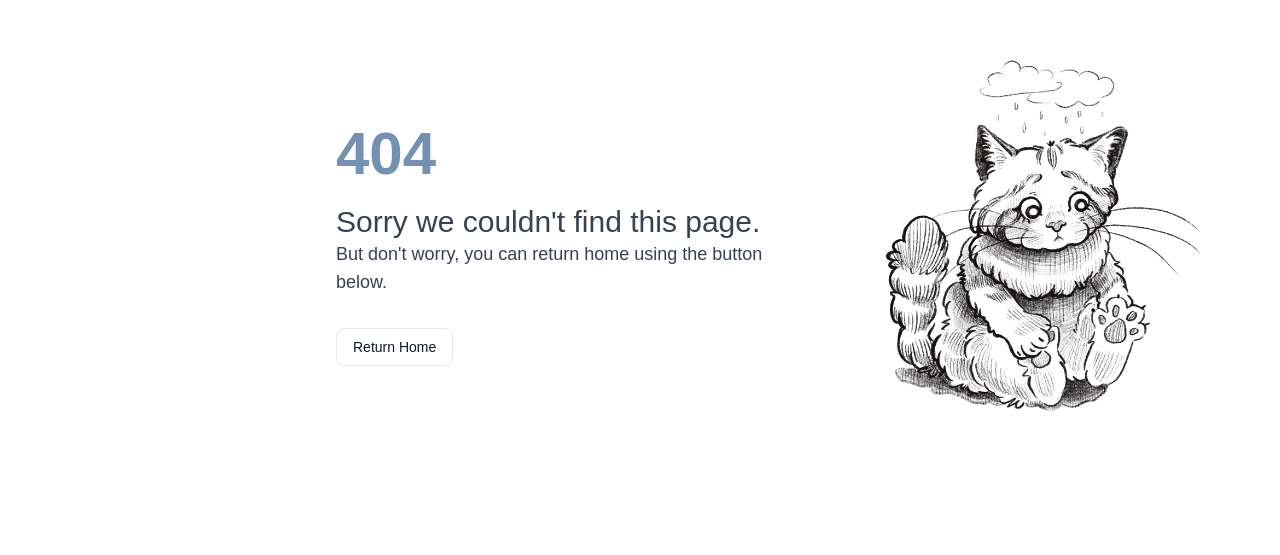
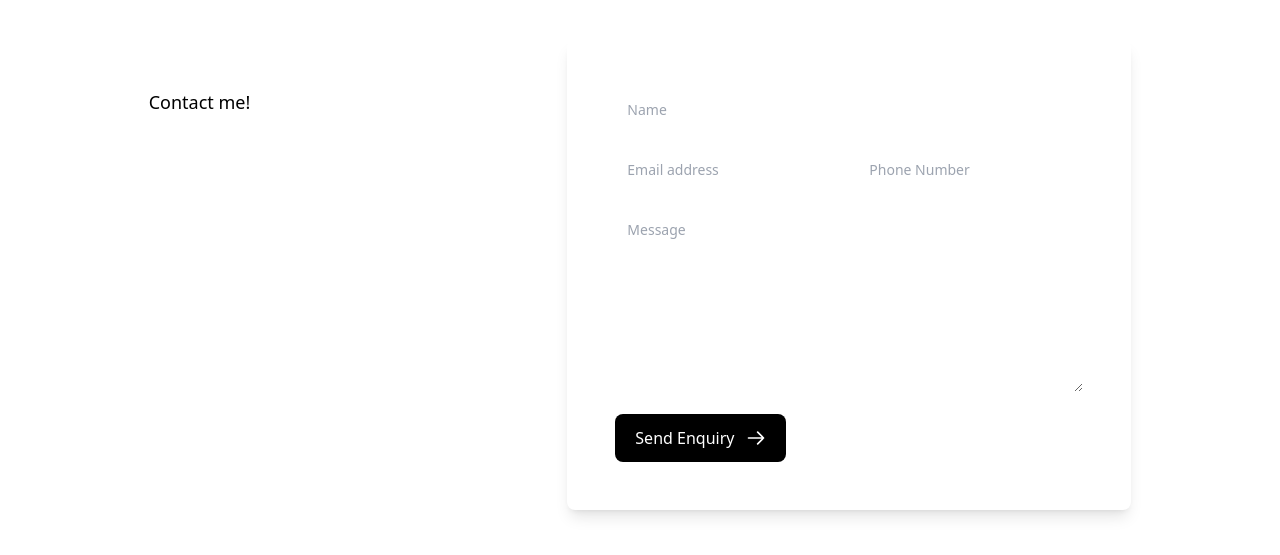
Before and after one commit to ericcxie/personal-website, a Next.js app: page /contactform in a window 1280 px wide. Before the commit this address had no page. Shown: the part 125-680 px from the top of the page. Built offline with nearby package versions, Linux system fonts and the light colour scheme.

Commit message:
Added shadow to navbar on scroll

```diff
--- a/components/navigation/navbar.js
+++ b/components/navigation/navbar.js
@@ -7,12 +7,14 @@ import { RxDividerVertical } from 'react-icons/rx';
 import { Transition } from "@headlessui/react";
 import { Link as ScrollLink } from 'react-scroll';
 import Link from 'next/link';
+import { sendStatusCode } from 'next/dist/server/api-utils';
 
 
 
 export default function NavBar(props) {
     const [isOpen, setIsOpen] = useState(false);
     const menuRef = useRef(null);
+    const [navbar, setNavbar] = useState(false)
 
     useEffect(() => {
       function handleClickOutside(event) {
@@ -29,9 +31,21 @@ export default function NavBar(props) {
       };
     }, [menuRef]);
 
+    const changeNavbar = () => {
+      if (window.scrollY >= 64) {
+        setNavbar(true);
+      } else {
+        setNavbar(false);
+      }
+    }
+
+    useEffect(() => {
+      window.addEventListener("scroll", changeNavbar);
+    }, []);
+
     return (
-      <nav className="bg-white py-2 z-20 px-7 pt-4 lg:py-5 md:px-20 lg:px-40 dark:bg-[#060813] fixed w-full left-0">
-      <div className="container flex flex-wrap items-center justify-between mx-auto pb-2">
+      <nav className={navbar ? 'bg-white py-2 z-20 px-7 pt-4 lg:pt-4 lg:py-3 md:px-20 lg:px-40 dark:bg-[#060813] fixed w-full left-0 shadow-light-button dark:shadow-[#202747]' : 'bg-white py-2 z-20 px-7 pt-4 lg:py-5 md:px-20 lg:px-40 dark:bg-[#060813] fixed w-full left-0'}>
+      <div className="relative container flex flex-wrap items-center justify-between mx-auto pb-2">
         <button onClick={() => {window.scrollTo({top: 0, behavior: 'smooth', duration: 100})}}>
           <h1 className='text-2xl lg:text-2xl font-poppins font-bold text-theme cursor-pointer bg-clip-text dark:text-transparent dark:bg-gradient-to-r dark:from-[#3a7bd5] dark:to-[#2997c5]'>Eric Xie.</h1>
         </button>
--- a/pages/apple.js
+++ b/pages/apple.js
@@ -31,22 +31,22 @@ export default function Apple() {
 
 
                 <Link href='/'>
-                    <h1 className='px-4 py-2 text-2xl lg:text-2xl font-poppins font-bold text-theme cursor-pointer bg-clip-text dark:text-transparent dark:bg-gradient-to-r dark:from-[#3a7bd5] dark:to-[#2ada4d]'>Eric Xie.</h1>
+                    <button className='px-4 py-2 text-2xl lg:text-2xl font-poppins font-bold text-theme cursor-pointer bg-clip-text dark:text-transparent dark:bg-gradient-to-r dark:from-[#3a7bd5] dark:to-[#2997c5]'>Eric Xie.</button>
                 </Link>
                 <div
                 class="mx-auto max-w-screen-xl px-4 py-32 lg:flex lg:h-screen lg:items-center"
                 >
                 <div class="mx-auto max-w-3xl text-center">
                     <Image src={apple_logo} className='w-14 mx-auto py-4'/>
-                    <h1 className="text-[#BDBDBD] dark:text-white text-3xl font-extrabold text-transparent sm:text-5xl"> My Apple Gear</h1>
-                    <ul className='text-gray-500 text-center text-poppins mt-8'>
+                    <h1 className="text-[#BDBDBD] dark:text-white text-3xl font-extrabold text-transparent md:text-5xl"> My Apple Gear</h1>
+                    <ul className='text-gray-500 text-center text-poppins mt-8 dark:text-white'>
                         <li>MacBook Pro 14 inch 2022</li>
                         <li>iPhone 14 Pro</li>
                         <li>M1 iPad Pro 11 inch 2021</li>
                         <li>Apple Watch Series 5</li>
                         <li>Airpods Pro</li>
-                        <li>Apple Cleaning Cloth lol</li>
                     </ul>
+
                 </div>
                 </div>
                 </div>
--- /dev/null
+++ b/pages/contactform.js
@@ -0,0 +1,121 @@
+import Link from "next/link"
+import Image from "next/image";
+import { useState, useEffect } from "react";
+import Head from "next/head";
+
+export default function NotFound404() {
+    const [darkMode, setDarkMode] = useState(false);
+
+    useEffect(() => {
+      if (window.localStorage) {
+        const storedDarkMode = localStorage.getItem('darkMode');
+        if (storedDarkMode === 'enabled') {
+          setDarkMode(true);
+        }
+      }
+    }, []);
+
+    return (
+        <section>
+            <div className={darkMode ? "dark" : ""}>
+                <Head>
+                    <title>Eric Xie</title>
+                    <meta name="description" content="Eric Xie | Software Developer" />
+                    <meta name="theme-color" content={darkMode ? "#060813" : "#FFFFFF"}/>
+                    <link rel="icon" href="/favicon.png" />
+                </Head>
+
+                <div className="h-screen w-screen bg-white dark:bg-darkmode flex items-center">
+                    {/* insert stuff here */}
+
+    <div class="mx-auto max-w-screen-xl px-4 py-16 sm:px-6 lg:px-8">
+        <div class="grid grid-cols-1 gap-x-16 gap-y-8 lg:grid-cols-5">
+        <div class="lg:col-span-2 lg:py-12">
+            <p class="max-w-xl text-lg">
+            Contact me!
+            </p>
+            <div class="mt-4">
+
+            </div>
+        </div>
+
+        <div class="rounded-lg px-28 bg-white p-8 shadow-lg lg:col-span-3 lg:p-12">
+            <form action="" class="space-y-4" name="contact" method="POST" data-netlify="true">
+            <div>
+                <label class="sr-only" for="name">Name</label>
+                <input
+                class="w-full rounded-lg border-gray-200 p-3 text-sm"
+                placeholder="Name"
+                type="text"
+                id="name"
+                />
+            </div>
+
+            <div class="grid grid-cols-1 gap-4 sm:grid-cols-2">
+                <div>
+                <label class="sr-only" for="email">Email</label>
+                <input
+                    class="w-full rounded-lg border-gray-200 p-3 text-sm"
+                    placeholder="Email address"
+                    type="email"
+                    id="email"
+                />
+                </div>
+
+                <div>
+                <label class="sr-only" for="phone">Phone</label>
+                <input
+                    class="w-full rounded-lg border-gray-200 p-3 text-sm"
+                    placeholder="Phone Number"
+                    type="tel"
+                    id="phone"
+                />
+                </div>
+            </div>
+
+
+
+            <div>
+                <label class="sr-only" for="message">Message</label>
+                <textarea
+                class="w-full rounded-lg border-gray-200 p-3 text-sm"
+                placeholder="Message"
+                rows="8"
+                id="message"
+                ></textarea>
+            </div>
+
+            <div class="mt-4">
+                <button
+                type="submit"
+                class="inline-flex w-full items-center justify-center rounded-lg bg-black px-5 py-3 text-white sm:w-auto"
+                >
+                <span class="font-medium"> Send Enquiry </span>
+
+                <svg
+                    xmlns="http://www.w3.org/2000/svg"
+                    class="ml-3 h-5 w-5"
+                    fill="none"
+                    viewBox="0 0 24 24"
+                    stroke="currentColor"
+                >
+                    <path
+                    stroke-linecap="round"
+                    stroke-linejoin="round"
+                    stroke-width="2"
+                    d="M14 5l7 7m0 0l-7 7m7-7H3"
+                    />
+                </svg>
+                </button>
+            </div>
+            </form>
+        </div>
+        </div>
+    </div>
+
+
+                </div>
+            </div>
+        </section>
+    )
+}
--- a/pages/projects/amafind.js
+++ b/pages/projects/amafind.js
@@ -3,6 +3,8 @@ import Footer from '../../components/navigation/footer';
 
 export default function amafind() {
     return (
-      <main></main>
+      <section>
+        <h1>hello</h1>
+      </section>
     );
 }
--- a/tailwind.config.js
+++ b/tailwind.config.js
@@ -41,6 +41,7 @@ module.exports = {
                      card: "250px",
                      button: "100px"
                  }
+
          },
        },
 
```
Also changed, not shown: public/img/timcook.png (added).
